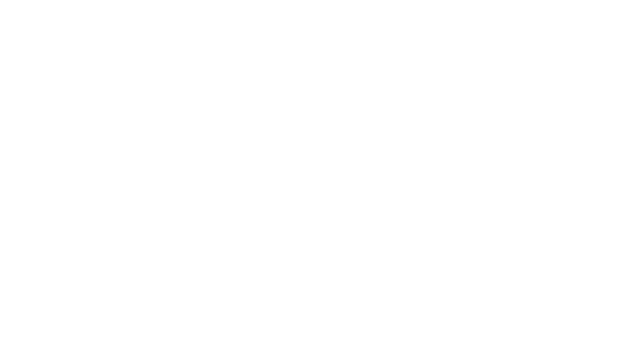
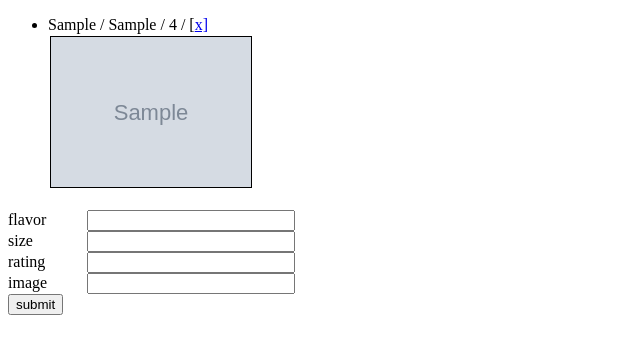
Before and after one commit to fan777/flask-cupcakes, a Flask app: page / in a window 1280 px wide. Before the commit the part shown is empty. Shown: the top 354 px of the page, without its empty margins (0-640 px from the left). Run offline with Flask 2, Linux system fonts and the light colour scheme; tables that the repository leaves empty hold one stand-in row (values such as "Sample post"); grey boxes marked "Sample" are stand-in pictures.

Commit message:
complete

```diff
--- /dev/null
+++ b/static/app.js
@@ -0,0 +1,46 @@
+const BASE_URL = "http://127.0.0.1:5000/api"
+
+function generateCupcakeHTML(cupcake) {
+  return `
+    <div id="${cupcake.id}"><li>${cupcake.flavor} / ${cupcake.size} / ${cupcake.rating} / [<a href="#">x]</a></li>
+      <img src="${cupcake.image}">
+    </div>
+  `;
+}
+
+async function showCupcakes() {
+  const response = await axios.get(`${BASE_URL}/cupcakes`)
+
+  for (let cupcake of response.data.cupcakes) {
+    const cupcakeHTML = $(generateCupcakeHTML(cupcake));
+    $("#cupcakes-list").append(cupcakeHTML);
+  }
+}
+
+$("#cupcake-form").on("submit", async function (evt) {
+  evt.preventDefault();
+  const flavor = $("#flavor").val();
+  const size = $("#size").val();
+  const rating = $("#rating").val();
+  const image = $("#image").val();
+
+  const response = await axios.post(`${BASE_URL}/cupcakes`, {
+    flavor,
+    rating,
+    size,
+    image
+  });
+  let cupcakeHTML = $(generateCupcakeHTML(response.data.cupcake));
+  $("#cupcakes-list").append(cupcakeHTML)
+  $("#cupcake-form").trigger("reset");
+});
+
+$("#cupcakes-list").on("click", "a", async function (evt) {
+  let id = $(evt.target).parent().parent().attr('id');
+  let response = await axios.delete(`${BASE_URL}/cupcakes/${id}`)
+  if (response.data.message === 'deleted') {
+    $(evt.target).parent().parent().remove();
+  }
+})
+
+$(showCupcakes);
--- /dev/null
+++ b/static/style.css
@@ -0,0 +1,15 @@
+label {
+  width: 75px;
+  display: inline-block;
+}
+
+input {
+  width: 200px;
+}
+
+img {
+  border: 1px solid black;
+  margin: 2px;
+  max-width: 200px;
+  max-height: 200px;
+}
--- a/templates/index.html
+++ b/templates/index.html
@@ -6,10 +6,37 @@
   <meta http-equiv="X-UA-Compatible" content="IE=edge">
   <meta name="viewport" content="width=device-width, initial-scale=1.0">
   <title>Cupcakes</title>
+  <link rel="stylesheet" href="/static/style.css" type="text/css">
 </head>
 
 <body>
+  <ul id="cupcakes-list">
 
+  </ul>
+
+  <form id="cupcake-form">
+    <div>
+      <label for="flavor">flavor</label>
+      <input name="flavor" id="flavor" required type="text">
+    </div>
+    <div>
+      <label for="size">size</label>
+      <input name="size" id="size" required type="text">
+    </div>
+    <div>
+      <label for="rating">rating</label>
+      <input name="rating" id="rating" required type="number" step=any>
+    </div>
+    <div>
+      <label for="image">image</label>
+      <input name="image" id="image" type="url">
+    </div>
+    <button>submit</button>
+  </form>
+
+  <script src="https://unpkg.com/jquery"></script>
+  <script src="https://unpkg.com/axios/dist/axios.js"></script>
+  <script src="/static/app.js"></script>
 </body>
 
 </html>
```
